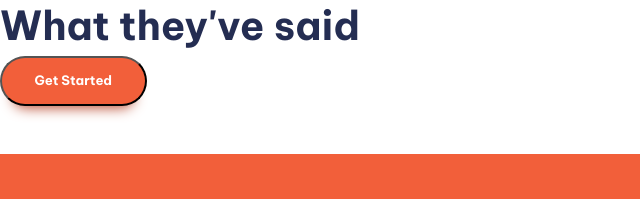
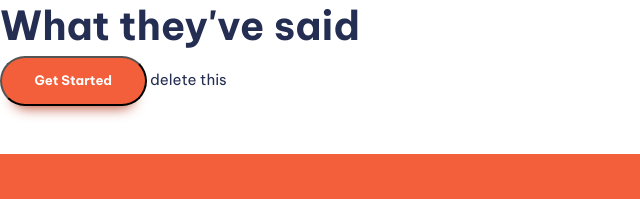
Before and after one commit to Ramaruva/Responsive_Design_Project, a website built with Vite: page ResponsiveDesign/index.html in a window 1280 px wide. Shown: the part 1335-1534 px from the top of the page, 0-640 px from the left. Built offline with nearby package versions, Linux system fonts and the light colour scheme.

Commit message:
daily commit

```diff
--- a/ResponsiveDesign/index.html
+++ b/ResponsiveDesign/index.html
@@ -78,6 +78,7 @@
     <section class="carousel | padding-block-700">
       <h2 class="fs-secondary-heading fw-bold">What they've said</h2>
       <button class="button">Get Started</button>
+      <span>delete this</span>
     </section>
     <section class="cta | bg-accent-400 text-neutral-100 padding-block-700">
       <div class="container">
```
